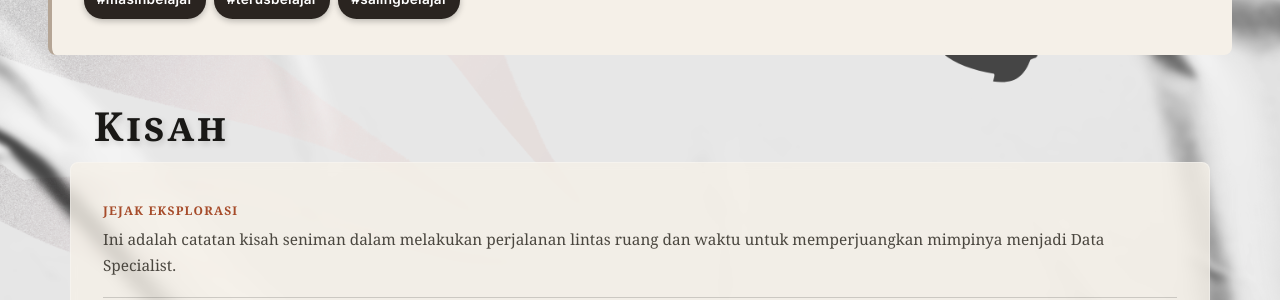
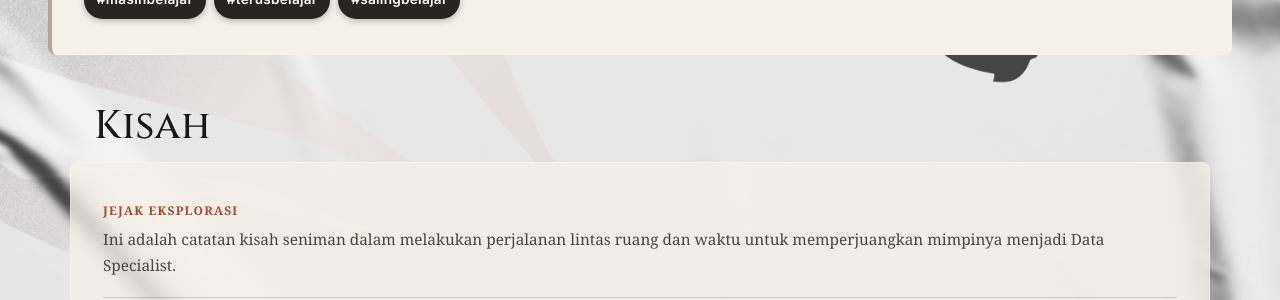
Before and after one commit to Sulbae/Sulbae.github.io, a Jekyll site: the page built from index.md, in a window 1280 px wide and 1400 px high, scrolled down 2185 px. Shown: the part 150-450 px from the top of the window. Built offline with Jekyll 4.4.1, drawn with Linux system fonts in a browser that asks for light colours.

Commit message:
Update home.css

```diff
--- a/assets/css/home.css
+++ b/assets/css/home.css
@@ -962,14 +962,14 @@ details[open]::details-content {
 
 #kisah .kisah-title {
   margin: 0;
-  font-family: var(--font-serif, Georgia, serif);
-  font-variant: small-caps;
+  font-family: var(--font-display);
+  font-variant: normal;
   font-size: clamp(1.9rem, 3.5vw, 2.5rem);
-  font-weight: 700;
+  font-weight: 500;
   line-height: 1.15;
-  letter-spacing: 0.08em;
+  letter-spacing: normal;
   color: var(--tinta-pekat);
-  text-shadow: 2px 3px 6px rgba(0, 0, 0, 0.14);
+  text-shadow: none;
 }
 
 /* Card krem yang sebelumnya membungkus semuanya, kini dimulai di bawah judul */
```
